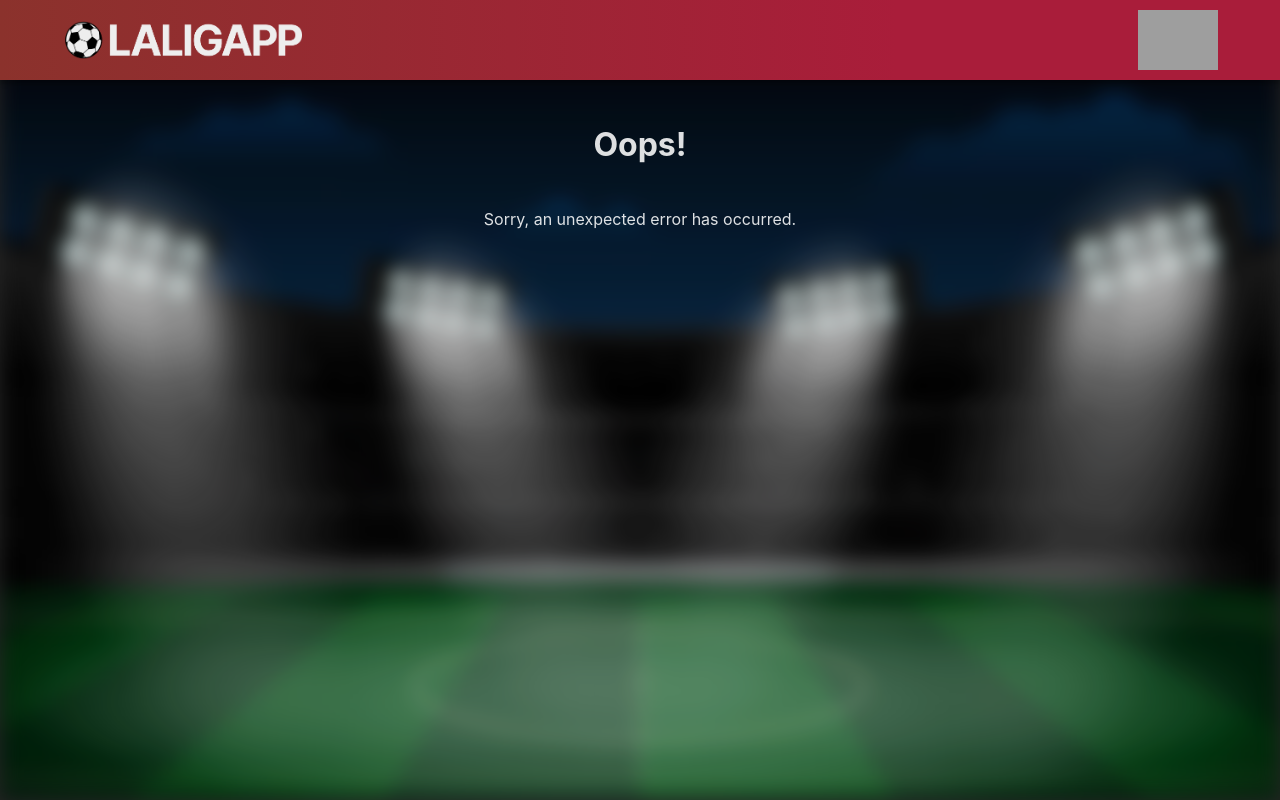
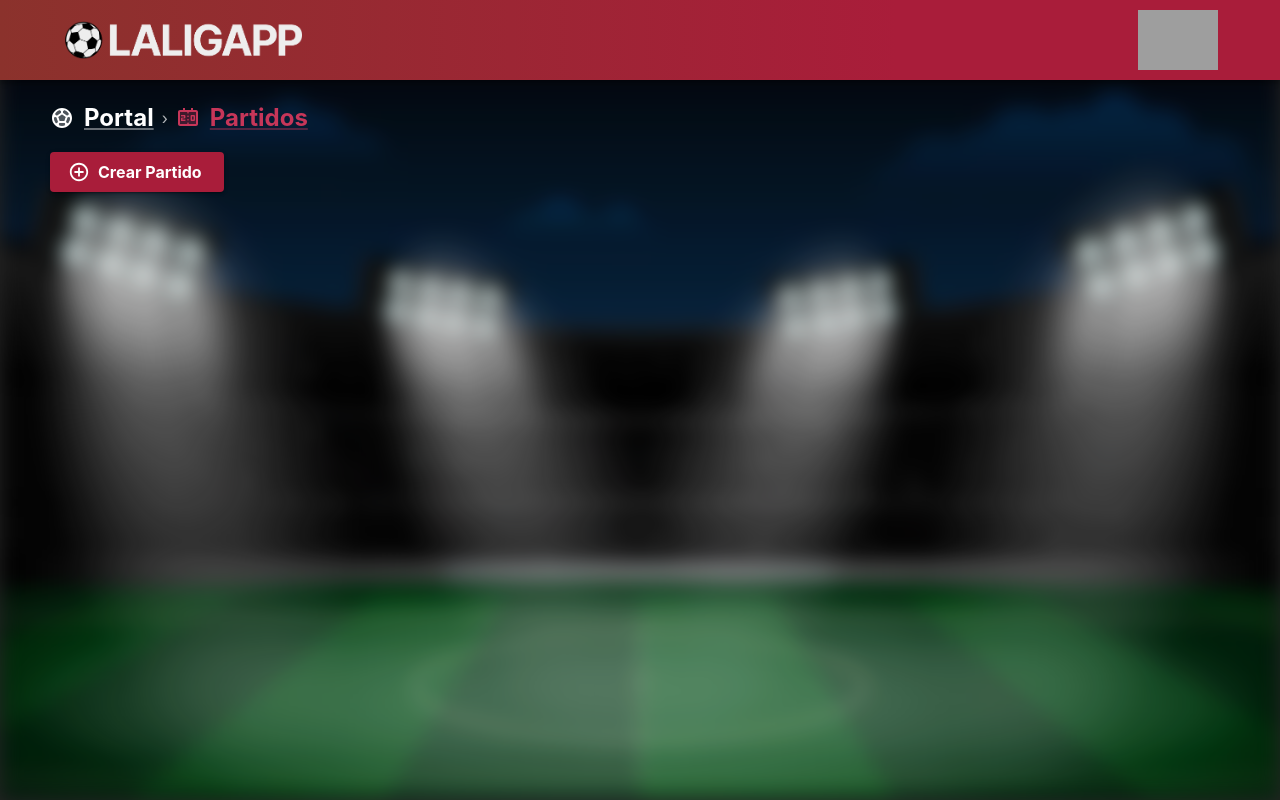
Before and after one commit to hparody/laligapp, a React (Vite) app: page /matches in a window 1280 px wide. Built offline with nearby package versions, Linux system fonts and the light colour scheme; grey boxes are pictures that could not be loaded.

Commit message:
Feature: add Matches and Standings to the router

```diff
--- a/src/Router/Router.jsx
+++ b/src/Router/Router.jsx
@@ -10,6 +10,8 @@ import HomeLayout from "src/components/Home/HomeLayout";
 import NotFoundPage from "src/components/NotFoundPage";
 import { Fragment } from "react";
 import MyTeams from "src/components/MyTeams";
+import Standings from "src/components/Standings";
+import Matches from "src/components/Matches";
 
 const router = createBrowserRouter(
   createRoutesFromElements(
@@ -17,6 +19,8 @@ const router = createBrowserRouter(
       <Route path="/" element={<HomeLayout />} errorElement={<NotFoundPage />}>
         <Route path="" element={<Home />} />
         <Route path="my-teams" element={<MyTeams />} />
+        <Route path="matches" element={<Matches />} />
+        <Route path="standings" element={<Standings />} />
         <Route path="*" element={<NotFoundPage />} />
       </Route>
       <Route path="/login" element={<LogIn />} />
--- /dev/null
+++ b/src/components/Matches/index.jsx
@@ -0,0 +1,26 @@
+import Grid from "@mui/material/Grid";
+
+import Button from "../ui/Button";
+import Breadcrum from "../Breadcrumb";
+
+const Matches = () => {
+  return (
+    <Grid container rowSpacing={2}>
+      <Grid item xs={12}>
+        <Breadcrum />
+      </Grid>
+      <Grid item xs={12}>
+        <Button
+          kind="create"
+          size="large"
+          sx={{ fontWeight: "700", fontSize: "1rem" }}
+          onClick={() => {}}
+        >
+          Crear Partido
+        </Button>
+      </Grid>
+    </Grid>
+  );
+};
+
+export default Matches;
--- /dev/null
+++ b/src/components/Standings/index.jsx
@@ -0,0 +1,16 @@
+import Grid from "@mui/material/Grid";
+
+import Breadcrum from "../Breadcrumb";
+
+const Standings = () => {
+  return (
+    <Grid container rowSpacing={2}>
+      <Grid item xs={12}>
+        <Breadcrum />
+      </Grid>
+      <Grid item xs={12}></Grid>
+    </Grid>
+  );
+};
+
+export default Standings;
```
